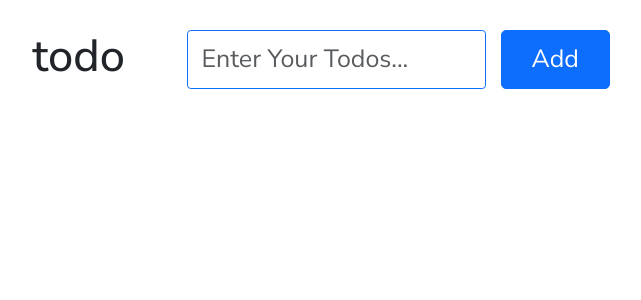
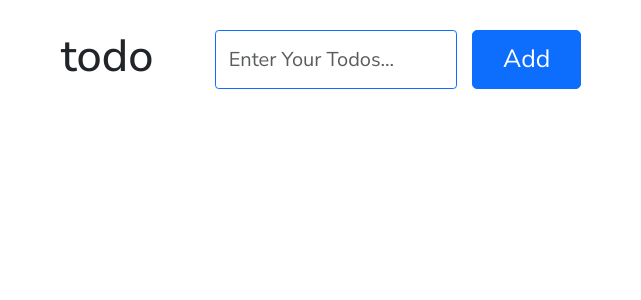
Before and after one commit to RISHIT-PUSHPKAR/todo-list, a React (Create React App) app: page / in a window 1280 px wide. Shown: the top 300 px of the page, without its empty margins (319-960 px from the left). Built offline with nearby package versions, Linux system fonts and the light colour scheme.

Commit message:
fontsize changes

```diff
--- a/src/components/HeaderSection.js
+++ b/src/components/HeaderSection.js
@@ -52,7 +52,7 @@ const HeaderSection = ({
           className="d-flex justify-content-center"
         >
           <input
-            className=" fs-1 form-control border-1 border-primary "
+            className=" fs-2 form-control border-1 border-primary "
             type="text"
             placeholder=" Enter Your Todos..."
             value={input}
```
